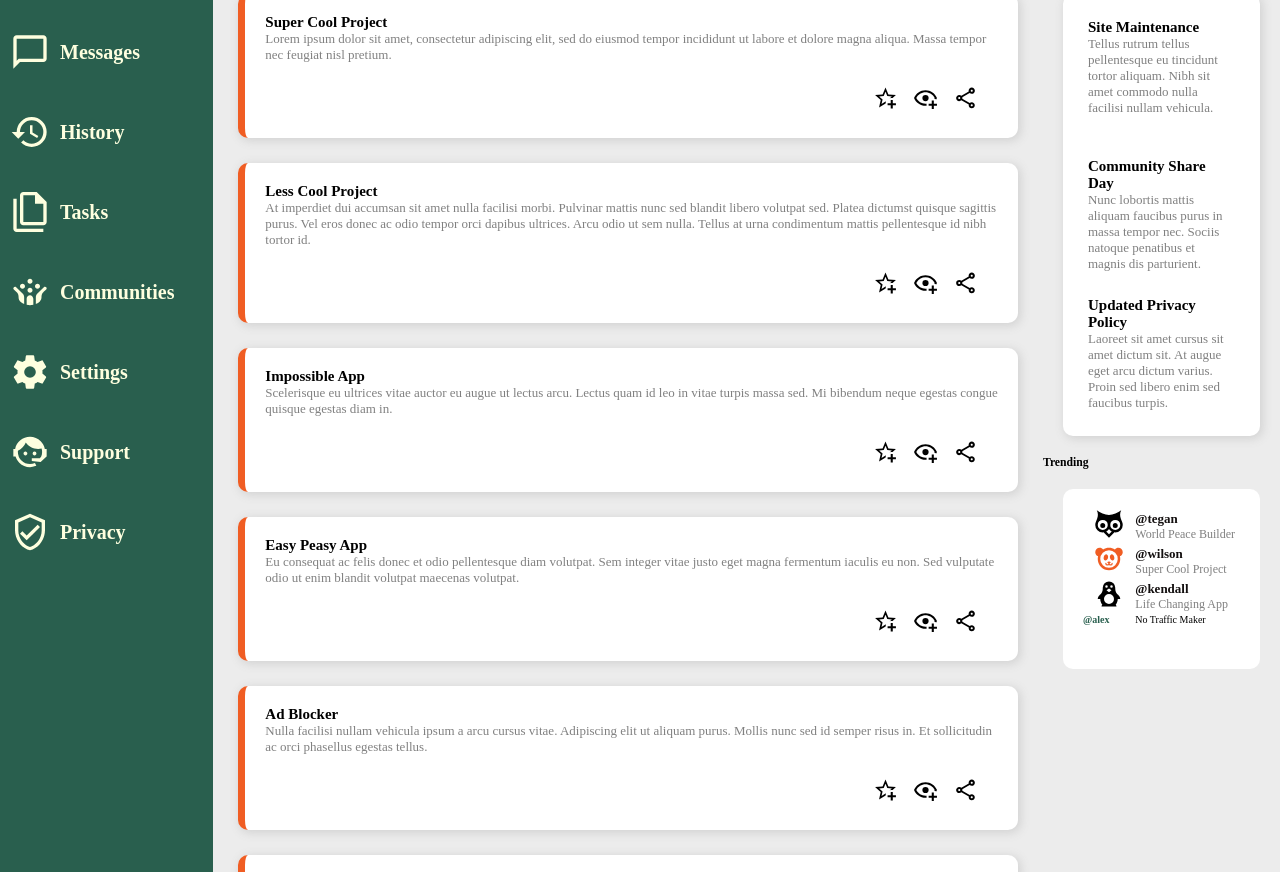
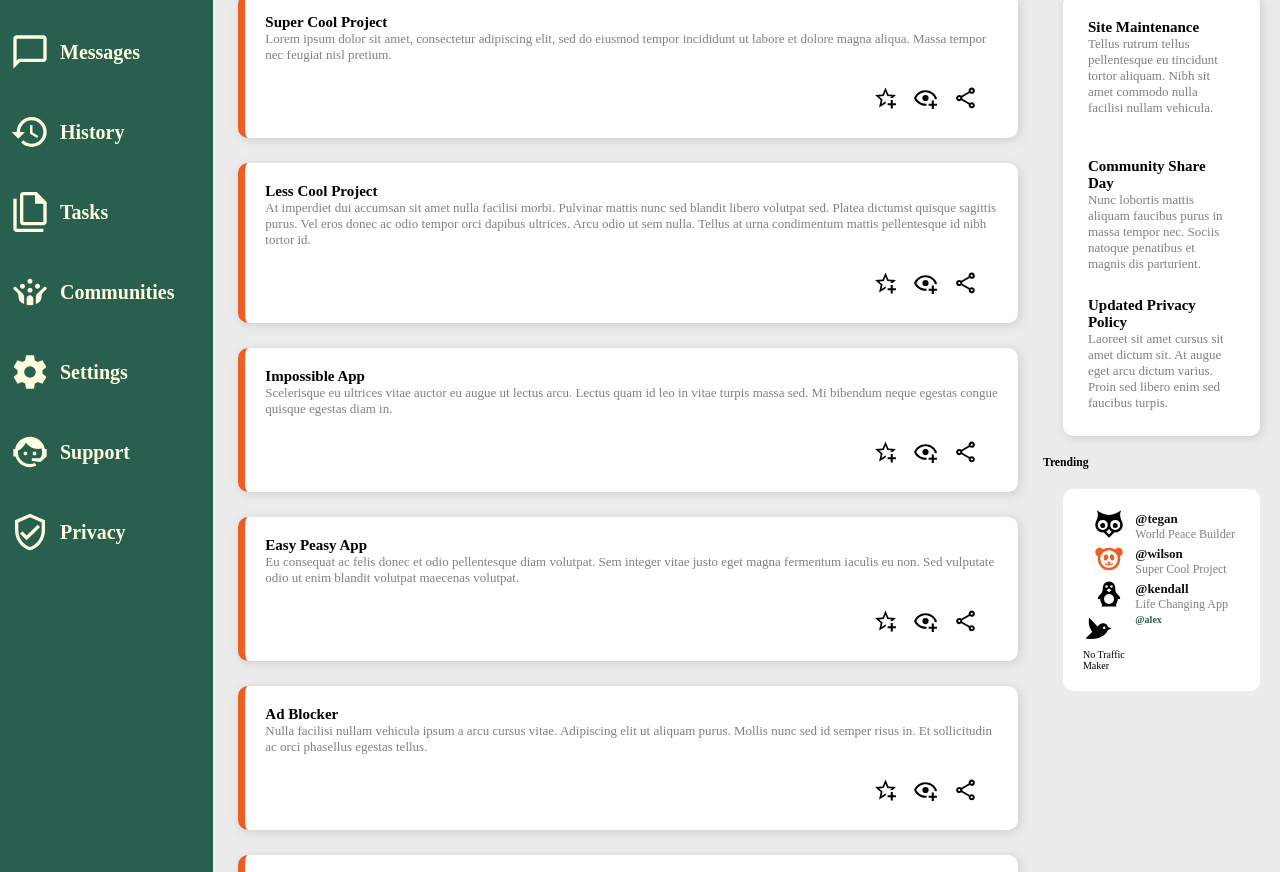
Before and after one commit to wilsonsiaw/admin-dashboard, a plain HTML site: page index.html in a window 1280 px wide. Shown: the part 228-1100 px from the top of the page. Drawn offline with Linux system fonts and the light colour scheme.

Commit message:
Add an icon for the last trending username

```diff
--- a/index.html
+++ b/index.html
@@ -229,6 +229,7 @@
                             <a href="">@kendall</a>
                             <div>Life Changing App</div>
                         </div>
+                        <img src="images/bird.svg" alt="Bird icon" width="30" height="30" id="bird-icon">
                         <a href="">@alex</a>
                         <div>No Traffic Maker</div>
                     </div>
```
